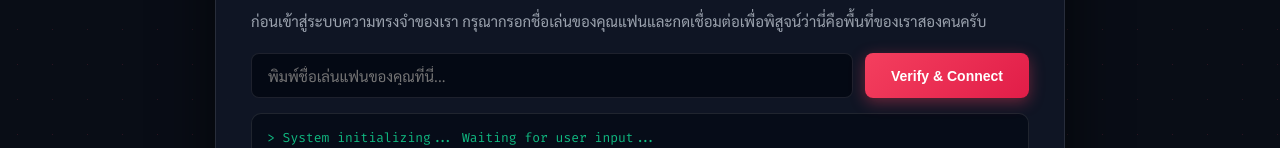
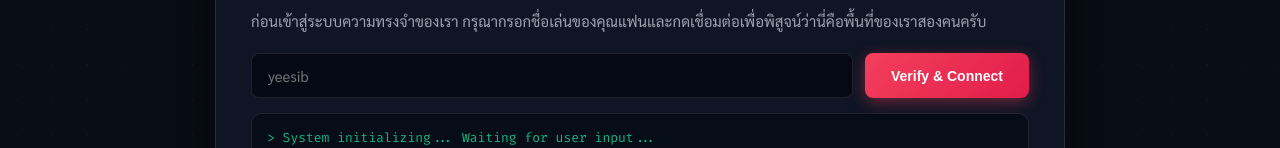
Before and after one commit to GoDZaC/Happy-anniversary, a plain HTML site: page index.html in a window 1280 px wide. Shown: the part 233-381 px from the top of the page. Drawn offline with Linux system fonts and the light colour scheme.

Commit message:
Update index.html

```diff
--- a/index.html
+++ b/index.html
@@ -312,7 +312,7 @@
                 <p>ก่อนเข้าสู่ระบบความทรงจำของเรา กรุณากรอกชื่อเล่นของคุณแฟนและกดเชื่อมต่อเพื่อพิสูจน์ว่านี่คือพื้นที่ของเราสองคนครับ</p>
 
                 <div class="input-group">
-                    <input type="text" id="partnerName" placeholder="พิมพ์ชื่อเล่นแฟนของคุณที่นี่..." autocomplete="off">
+                    <input type="text" id="partnerName" placeholder="yeesib" autocomplete="off">
                     <button class="btn" onclick="authenticatePartner()">Verify & Connect</button>
                 </div>
 
```
